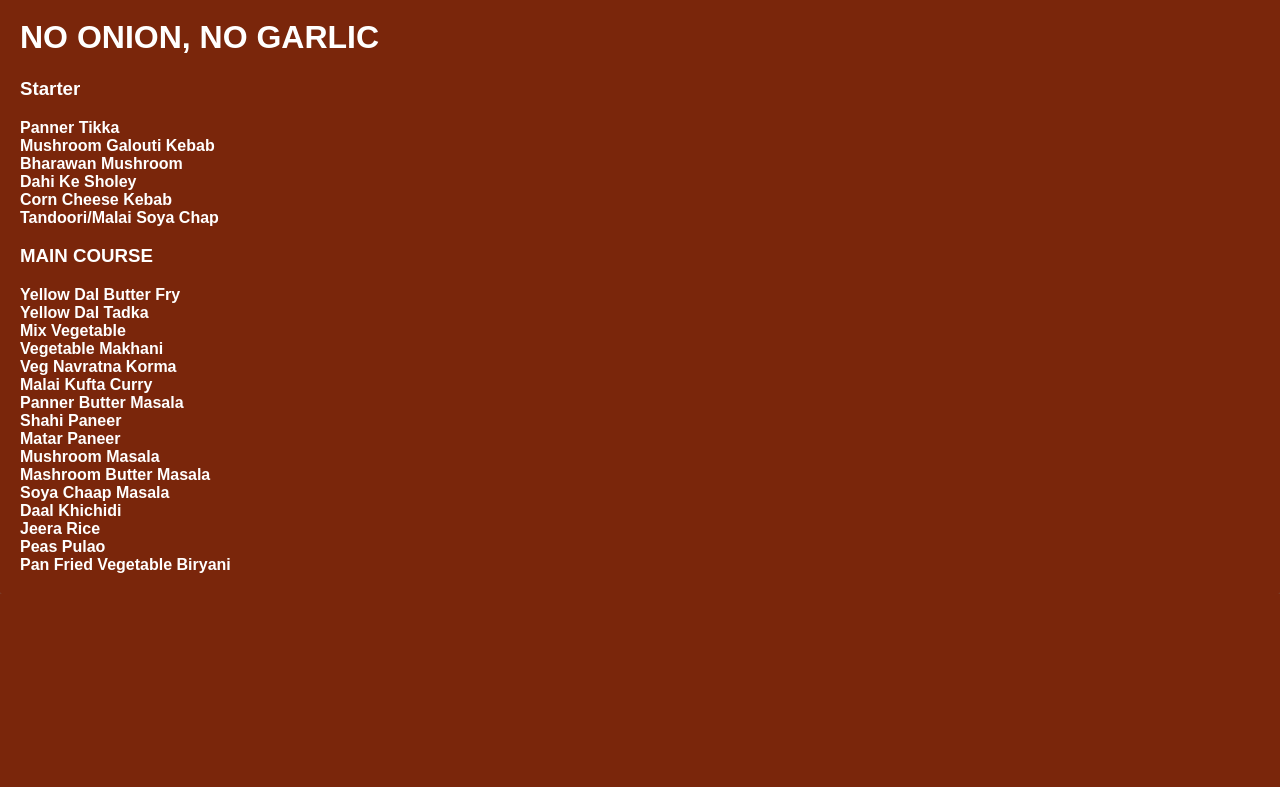
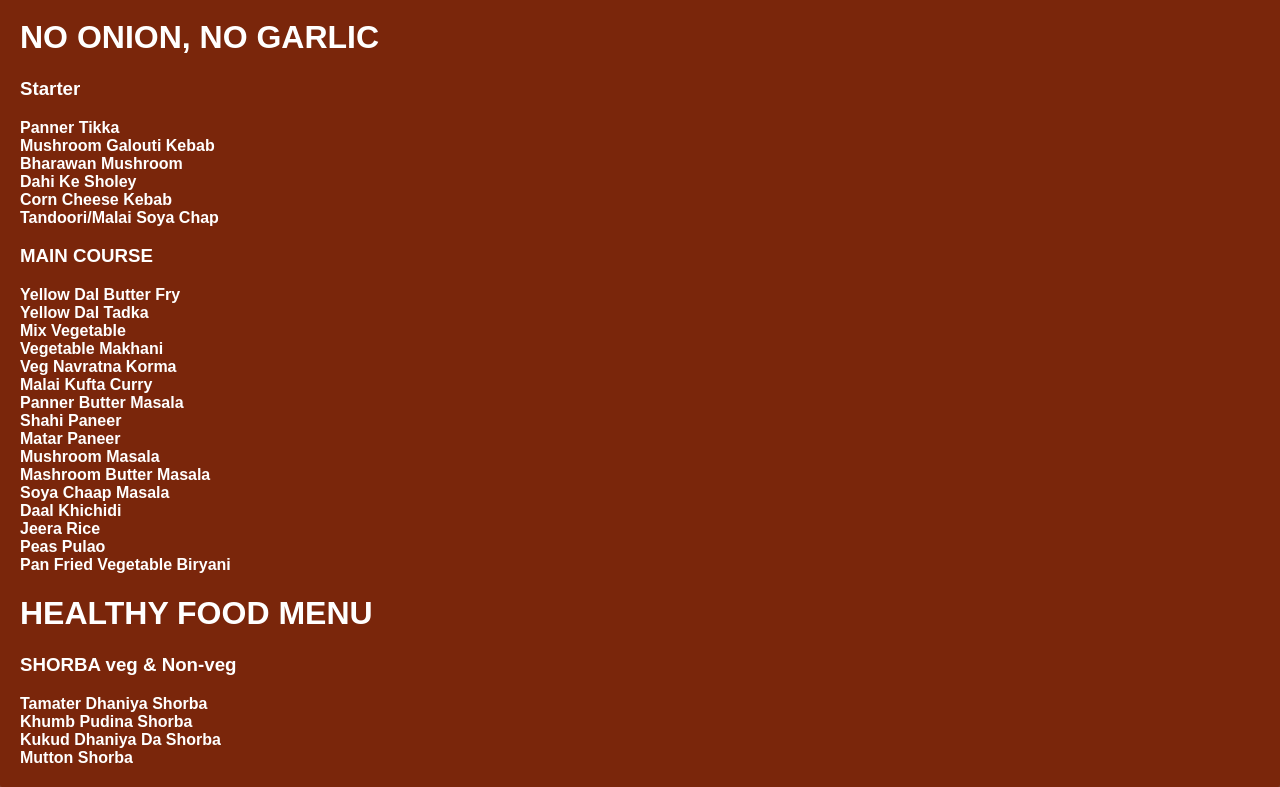
Before and after one commit to Anjeetbharti2001/Food_Menu, a plain HTML site: page index.html in a window 1280 px wide. Shown: the part 5288-6075 px from the top of the page. Before the commit the page ends 5882 px from the top, so only its background shows below. Drawn offline with Linux system fonts and the light colour scheme.

Commit message:
Healthy Item add in Menu

```diff
--- a/index.html
+++ b/index.html
@@ -669,6 +669,20 @@
         <div class="menu_item">
             <b>Pan Fried Vegetable Biryani</b>
         </div>
+        <h1>HEALTHY FOOD MENU</h1>
+        <h3>SHORBA veg & Non-veg</h3>
+        <div class="menu_item">
+            <b>Tamater Dhaniya Shorba</b>
+        </div>
+        <div class="menu_item">
+            <b>Khumb Pudina Shorba</b>
+        </div>
+        <div class="menu_item">
+            <b>Kukud Dhaniya Da Shorba</b>
+        </div>
+        <div class="menu_item">
+            <b>Mutton Shorba</b>
+        </div>
     </div>
 
     <script src="lead.js"></script>
```
